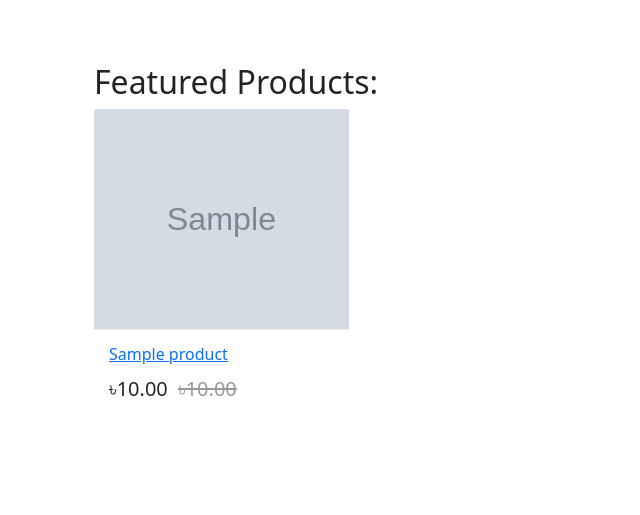
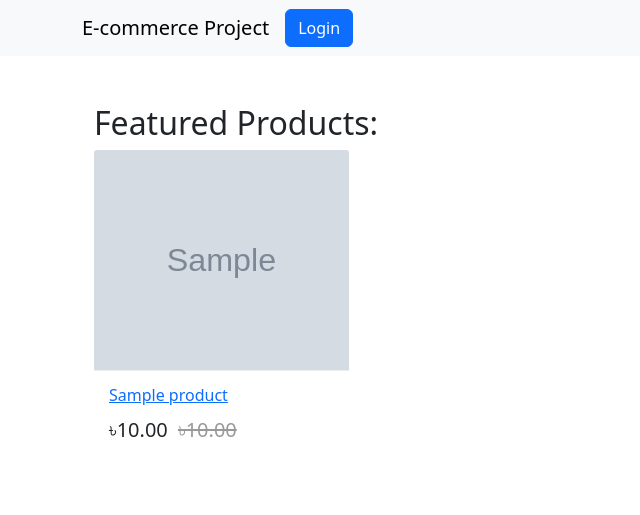
Before and after one commit to meshkatahmed/E-commerce-Project, a Django app: template templates/shop_app/home.html in a window 1280 px wide. Shown: the top 515 px of the page, without its empty margins (0-640 px from the left). Run offline with Django 4.2, Linux system fonts and the light colour scheme; the template is opened without the code that fills it: most values are stand-ins (such as "Sample title", 1, 10 or a date in 2020); grey boxes marked "Sample" are stand-in pictures.

Commit message:
Navbar design with toggler and dropdown menu not working

```diff
--- a/templates/base.html
+++ b/templates/base.html
@@ -10,7 +10,8 @@
     <title>{% block title_block %}E-commerce{% endblock %}</title>
   </head>
   <body>
-    <div class="container" style="padding-top:15px">
+    {% include 'navbar.html' %}
+    <div class="container">
       <div class="messages container mt-2">
         {% if messages %}
           {% for message in messages %}
--- a/templates/navbar.html
+++ b/templates/navbar.html
@@ -0,0 +1,27 @@
+<nav class="navbar navbar-expand-lg navbar-light bg-light">
+  <div class="container">
+    <a class="navbar-brand" href="{% url 'shop_app:home' %}">E-commerce Project</a>
+    <button type="button" class="navbar-toggler" data-toggle="collapse"
+    data-target="#navbarNav" aria-controls="navbarNav" aria-expanded="false"
+    aria-label="Toggle navigation"><span class="navbar-toggler-icon"></span></button>
+    <div class="collapse navbar-collapse" id="navbarNav">
+      <ul class="navbar-nav ml-auto">
+        {% if request.user.is_authenticated %}
+          <li class="nav-item"><a class="nav-link" href="#">Cart</a></li>
+          <li class="nav-item dropdown"><a class="nav-link dropdown-toggle" href="#"
+            id="navbarDropdown" role="button" data-toggle="dropdown" aria-haspopup="true"
+            aria-expanded="false">{{request.user.profile.username}}</a>
+            <div class="dropdown-menu" aria-labelledby="navbarDropdown">
+              <a href="{% url 'login_app:profile' %}" class="dropdown-item">Profile</a>
+              <a href="#" class="dropdown-item">Orders</a>
+              <div class="dropdown-divider"></div>
+              <a href="{% url 'login_app:logout' %}" class="dropdown-item">Logout</a>
+            </div>
+          </li>
+        {% else %}
+          <li class="nav-item"><a class="btn btn-primary" href="{% url 'login_app:login' %}">Login</a></li>
+        {% endif %}
+      </ul>
+    </div>
+  </div>
+</nav>
```
Also changed, not shown: db.sqlite3.
